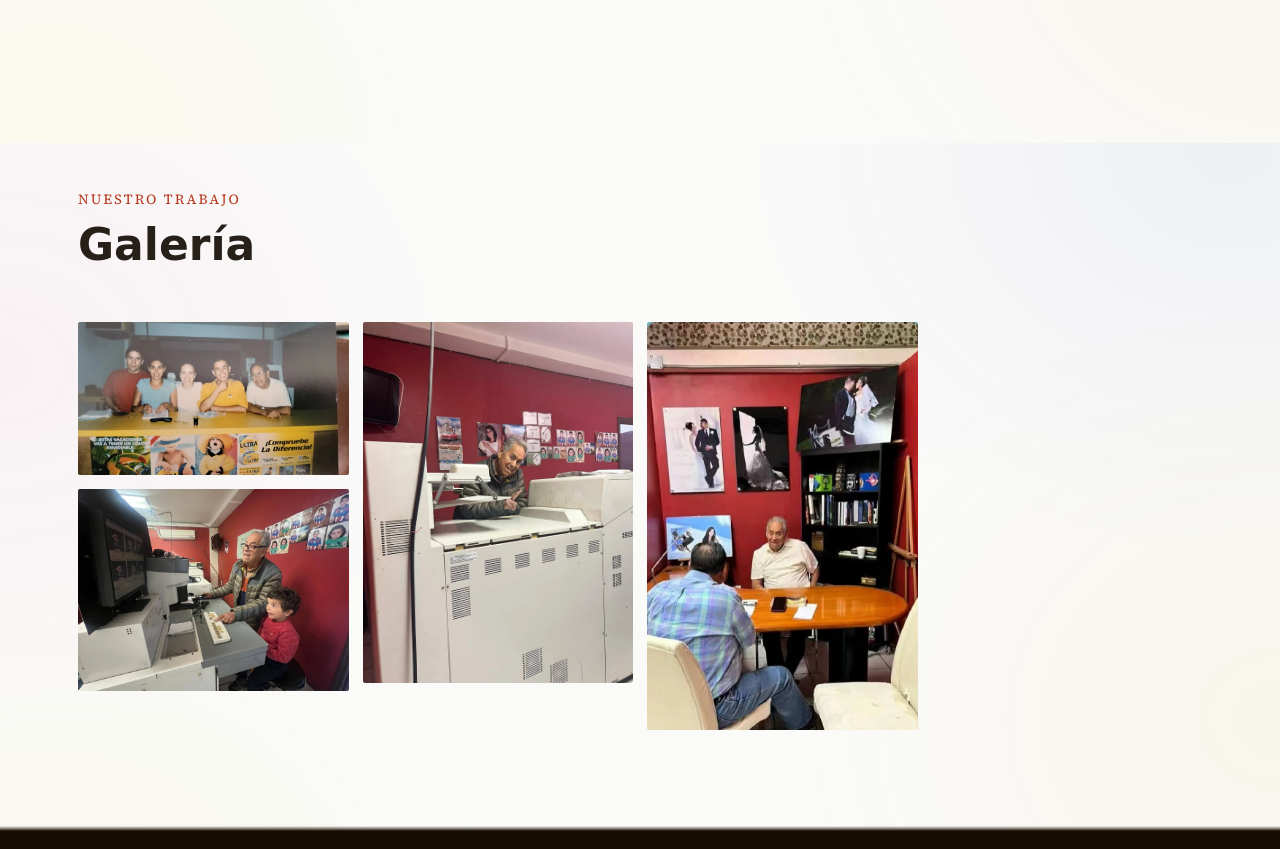
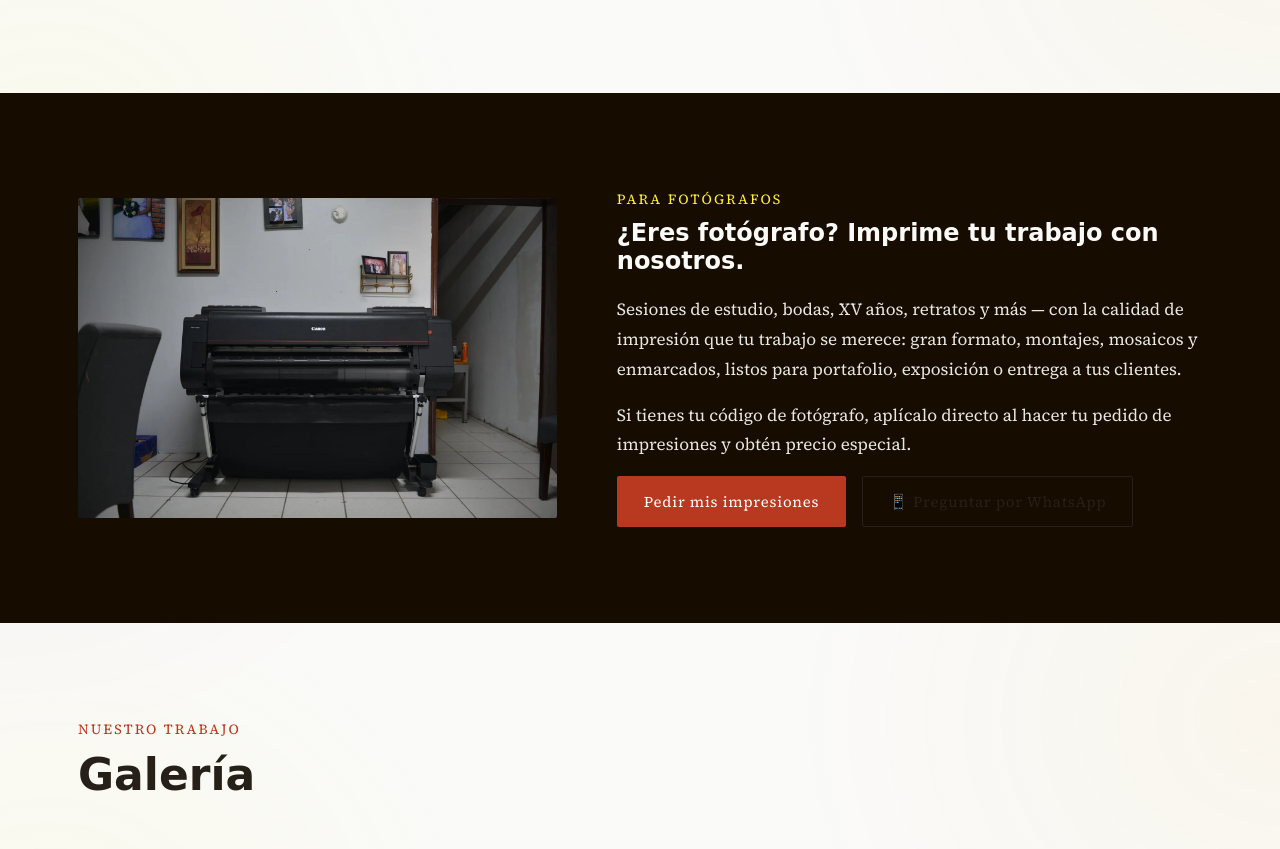
Before and after one commit to santillanesdavid0311-dsr/fotovistajz-web, a plain HTML site: page index.html in a window 1280 px wide. Shown: the part 2257-3106 px from the top of the page. Drawn offline with Linux system fonts and the light colour scheme; a web font is replaced by a local one.

Commit message:
Add files via upload

```diff
--- a/index.html
+++ b/index.html
@@ -222,47 +222,36 @@
     </div>
   </section>
 
-  <!-- ============ PRODUCTOS NUEVOS (ahora son accesos directos) ============
-  <section class="products site-section" id="productos">
-    <div class="wrap">
-      <div class="sec-head">
-        <span class="sec-num">RECIÉN LLEGADO</span>
-        <h2>Productos nuevos</h2>
-        <p>Presiona cualquier producto para armar tu pedido.</p>
-      </div>
-      <div class="prod-grid">
-        <button class="prod-card cat-c-pink" onclick="openProductShortcut('cuadro')"
-          aria-label="Pedir cuadro fotográfico">
-          <img src="assets/fotos/producto-cuadro.webp" alt="Cuadro fotográfico" width="900" height="900">
-          <div class="prod-info">
-            <h3>Cuadro fotográfico</h3>
-            <span>Desde $90</span>
-            <em>Pedir →</em>
-          </div>
-        </button>
-        <button class="prod-card cat-c-amber" onclick="openProductShortcut('cuadro')"
-          aria-label="Pedir foto en bastidor">
-          <img src="assets/fotos/producto-bastidor.webp" alt="Foto en bastidor" width="900" height="900">
-          <div class="prod-info">
-            <h3>Foto en bastidor</h3>
-            <span>Desde $180</span>
-            <em>Pedir →</em>
-          </div>
-        </button>
-        <button class="prod-card cat-c-blue" onclick="openProductShortcut('impresiones')"
-          aria-label="Pedir foto montada en tablilla">
-          <img src="assets/fotos/producto-montada.webp" alt="Foto montada en tablilla">
-          <div class="prod-info">
-            <h3>Foto montada en tablilla</h3>
-            <span>Desde $150</span>
-            <em>Pedir →</em>
-          </div>
-        </button>
-
+  <!-- ============ PARA FOTÓGRAFOS ============
+       Anuncio dirigido a fotógrafos profesionales para que impriman su
+       trabajo (sesiones, bodas, portafolios) con nosotros. Reutiliza el
+       mismo layout de imagen + texto de la sección de Nosotros (clase
+       "about-grid"). El botón principal abre el catálogo directo en
+       Impresiones (openProductShortcut ya hace eso) y el de WhatsApp manda
+       un mensaje con contexto de fotógrafo — armado en script.js, busca
+       "photogWhatsappBtn". -->
+  <section class="products site-section dark-section" id="para-fotografos">
+    <div class="wrap about-grid">
+      <img src="assets/fotos/extra/extra-1.webp" alt="Impresora de gran formato en el laboratorio Fotovista"
+        width="1600" height="1068">
+      <div>
+        <span class="sec-num">PARA FOTÓGRAFOS</span>
+        <h2 style="margin-bottom:20px;">¿Eres fotógrafo? Imprime tu trabajo con nosotros.</h2>
+        <p>Sesiones de estudio, bodas, XV años, retratos y más — con la calidad de impresión que tu
+          trabajo se merece: gran formato, montajes, mosaicos y enmarcados, listos para portafolio,
+          exposición o entrega a tus clientes.</p>
+        <p>Si tienes tu código de fotógrafo, aplícalo directo al hacer tu pedido de impresiones y obtén
+          precio especial.</p>
+        <div class="btn-row">
+          <button type="button" class="btn btn-primary" onclick="openProductShortcut('impresiones')">Pedir mis
+            impresiones</button>
+          <a href="#" id="photogWhatsappBtn" class="btn btn-ghost" target="_blank" rel="noopener">📱 Preguntar por
+            WhatsApp</a>
+        </div>
       </div>
     </div>
   </section>
--->
+
   <!-- ============ GALERÍA ============ -->
   <section id="galeria" class="site-section">
     <div class="wrap">
@@ -630,12 +619,7 @@
         </div>
 
         <!-- EJEMPLOS DE TRABAJOS — galería de referencia para que el cliente vea
-             más o menos cómo queda el producto antes de pedir.
-             Para agregar fotos reales: guarda cada imagen en
-             assets/fotos/postumas/ (de preferencia .webp) y agrega una línea
-             <img> aquí abajo, copiando el mismo patrón que la galería
-             principal del sitio (busca "gallery-grid" en este archivo).
-             Mientras no haya fotos reales, se muestra el aviso de abajo. -->
+             más o menos cómo queda el producto antes de pedir. -->
         <div class="postumas-examples">
           <h3 class="postumas-examples-title">Ejemplos de nuestros trabajos</h3>
           <div class="gallery-grid" id="postumasExamplesGrid">
@@ -643,7 +627,6 @@
             <img src="assets/fotos/postuma 2.webp" alt="Ejemplo de homenaje póstumo" width="900" height="1200">
             <img src="assets/fotos/postuma 3.webp" alt="Ejemplo de homenaje póstumo" width="900" height="1200">
             <img src="assets/fotos/postuma 4.webp" alt="Ejemplo de homenaje póstumo" width="900" height="1200">
-            <p class="postumas-examples-empty"></p>
           </div>
         </div>
       </section>
```
